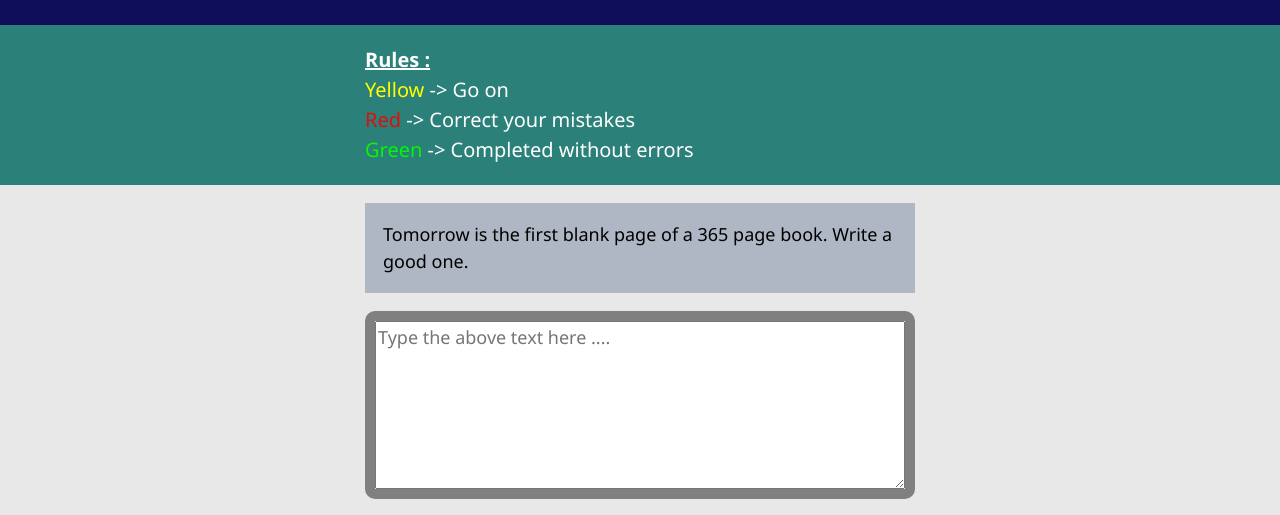
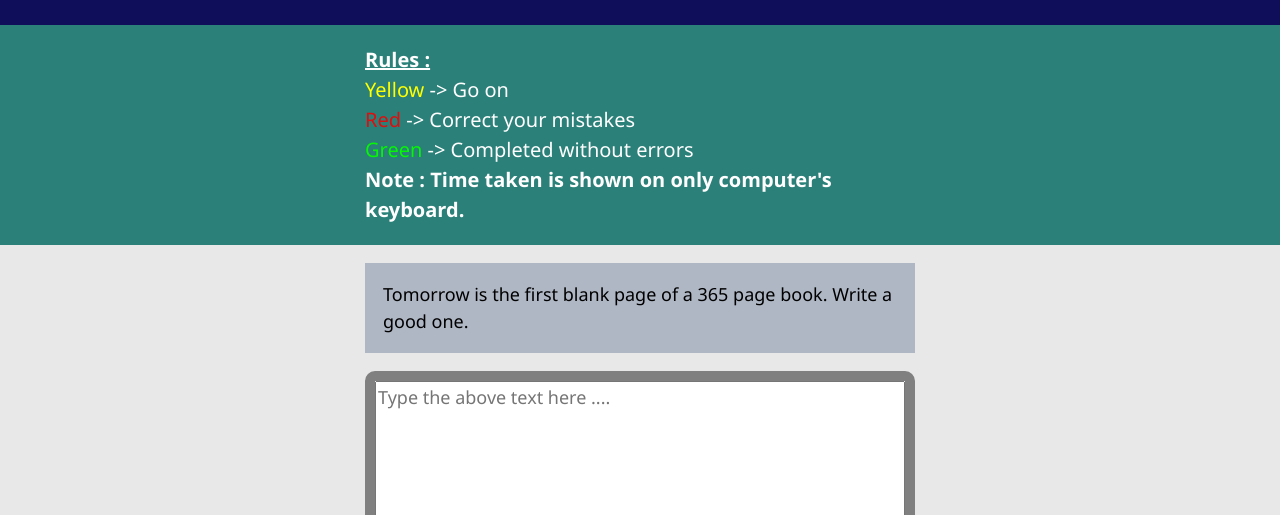
Before and after one commit to arjungautam1/TypingTest, a plain HTML site: page index.html in a window 1280 px wide. Shown: the part 117-632 px from the top of the page. Drawn offline with Linux system fonts and the light colour scheme.

Commit message:
note-added

```diff
--- a/index.html
+++ b/index.html
@@ -22,6 +22,8 @@
                 <p> <span class="redText">Red</span>  -> Correct your mistakes </p>
 
                 <p> <span class="greenText">Green</span> -> Completed without errors </p>
+
+                <p><b> Note : Time taken is shown on only computer's keyboard. </b></p>
 
 
 
--- a/js/script.js
+++ b/js/script.js
@@ -3,7 +3,6 @@ const testArea=document.querySelector("#test-area");
 const originText = document.querySelector("#origin-text p").innerHTML;
 const resetButton = document.querySelector("#reset");
 const theTimer = document.querySelector(".timer");
-
 var timer=[0,0,0,0];
 var interval;
 var timerRunning=false;
@@ -17,6 +16,7 @@ function leadingZero(time)
     return time;
 }
 // Run a standard minute/second/hundredths timer:
+// alert("This is designed for computer's keyboard");
 
 function runTimer()
 {
```
